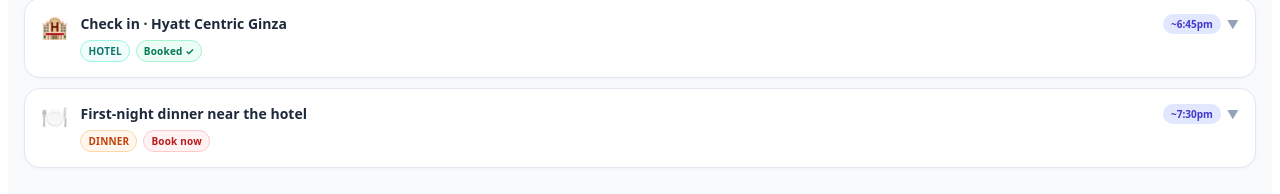
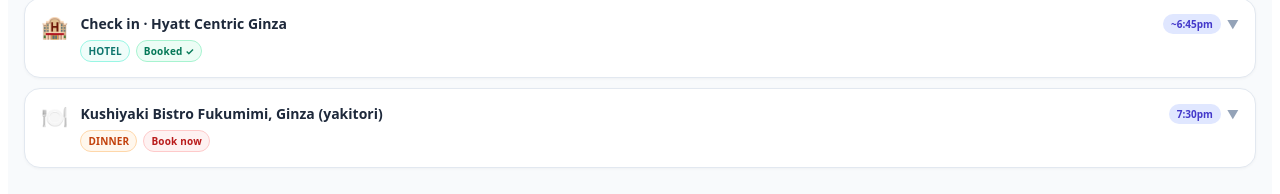
Before and after one commit to aaron-j-stephenson/japan-anniversary-itinerary, a React (Vite) app: page / in a window 1280 px wide. Shown: the part 718-912 px from the top of the page. Built offline with nearby package versions, Linux system fonts and the light colour scheme.

Commit message:
Pick Fukumimi for the first-night dinner and Furutoshi for Saturday breakfast
Co-Authored-By: Claude Opus 5.5 <noreply@anthropic.com>

```diff
--- a/src/JapanItinerary.jsx
+++ b/src/JapanItinerary.jsx
@@ -313,22 +313,22 @@ const BUDGET_CATEGORIES=[
     "totalLabel": null,
     "items": [
       {
-        "name": "Fri: first-night dinner near the hotel (×2)",
-        "cost": 80,
-        "range": [
-          50,
-          100
-        ],
-        "detail": "Allowance for one of the Ginza picks in the restaurant guide: Shiseido Parlour or Kushi no Bo about ¥12,000–13,500 for two, NAMIKI667’s web course about ¥15,000 with drinks, Restaurant Azuma about ¥8,000–9,500."
-      },
-      {
-        "name": "Sat: Ginza Choshoku Lab breakfast buffet (×2)",
-        "cost": 39.6,
-        "range": [
-          39.6,
-          39.6
-        ],
-        "detail": "¥2,970 each (¥5,940 for two), about $40 at ¥150/$1. Book the 7:00 seating on Tabelog."
+        "name": "Fri: Kushiyaki Bistro Fukumimi yakitori (×2)",
+        "cost": 60,
+        "range": [
+          55,
+          67
+        ],
+        "detail": "Skewers à la carte or the ¥3,850-per-person set, plus a drink each: about ¥8,000–10,000 for two."
+      },
+      {
+        "name": "Sat: Furutoshi hotel breakfast (×2)",
+        "cost": 37.33,
+        "range": [
+          37.33,
+          40
+        ],
+        "detail": "About ¥2,800 each (¥5,600 for two), walk-in."
       },
       {
         "name": "Sat: Nakamise street snacks (×2)",
@@ -694,23 +694,12 @@ const PLAN_DATA=[
     "items": [
       {
         "id": "b13",
-        "text": "First-night dinner near the hotel — Fri Oct 23, about 7:30pm",
-        "detail": "Pick one in the restaurant guide (Fri · Arrival dinner): Shiseido Parlour, Kushi no Bo, NAMIKI667, Tori Baka or Restaurant Azuma, and book it online. Then cancel KABEAT on TableCheck (no fee).",
-        "links": [
-          {
-            "label": "Restaurant guide",
-            "url": "?view=restaurants&day=Fri"
-          }
-        ]
-      },
-      {
-        "id": "b14",
-        "text": "Ginza Choshoku Lab — Sat Oct 24, 7:00am breakfast",
-        "detail": "Book the 7:00 seating for 2 on Tabelog. ¥2,970 each. Walk-in backup: St. Marc Café, Ginza Miyuki-dori (opens 7:00).",
+        "text": "Kushiyaki Bistro Fukumimi — Fri Oct 23, 7:30pm (book on Tabelog)",
+        "detail": "Yakitori, 5–6 minutes from the hotel. Choose \"Seat reservation\" for 2; free cancellation until 5:59am Oct 23 Japan time. Then cancel KABEAT on TableCheck (no fee).",
         "links": [
           {
             "label": "Book on Tabelog",
-            "url": "https://tabelog.com/en/tokyo/A1301/A130101/13259557/"
+            "url": "https://tabelog.com/en/tokyo/A1301/A130101/13307478/"
           }
         ]
       },
@@ -766,7 +755,7 @@ const PLAN_DATA=[
       {
         "id": "w1",
         "text": "No reservations needed for these",
-        "detail": "Nakamise stalls, Hokkaido Milk Bar, Rokurinsha, FamilyMart mornings, Gyukatsu Ichinisan, Tsukiji market, Gyozaro, I’m donut? and Marion Crepes, Uobei, Hoshino Coffee, the airport trains, and DisneySea lunch in the app."
+        "detail": "Furutoshi breakfast (Sat, arrive 7:00), Nakamise stalls, Hokkaido Milk Bar, Rokurinsha, FamilyMart mornings, Gyukatsu Ichinisan, Tsukiji market, Gyozaro, I’m donut? and Marion Crepes, Uobei, Hoshino Coffee, the airport trains, and DisneySea lunch in the app."
       },
       {
         "id": "b6",
--- a/src/RestaurantGuide.jsx
+++ b/src/RestaurantGuide.jsx
@@ -6,8 +6,8 @@ const DAYS = ["Fri", "Sat", "Sun", "Mon", "Tue", "Wed", "Thu"];
 const DATES = { Fri: "Oct 23", Sat: "Oct 24", Sun: "Oct 25", Mon: "Oct 26", Tue: "Oct 27", Wed: "Oct 28", Thu: "Oct 29" };
 // When each meal happens, from the Trip tab. Keyed by section id.
 const WHEN = {
-  0: "~7:30pm · walking distance from the hotel in Ginza",
-  16: "7:00am · 6-minute walk, before the Asakusa train",
+  0: "7:30pm · 5–6 minute walk from the hotel",
+  16: "7:00am · 5-minute walk, then the Ginza Line to Asakusa",
   2: "~9:30am · Asakusa, on the way out of the temple",
   3: "Noon · Solamachi, after the aquarium",
   4: "5:45pm · direct train from the go-karts",
--- a/src/itineraryData.js
+++ b/src/itineraryData.js
@@ -109,17 +109,22 @@ export const DAYS = [
         "tip": "Ask for a quiet room on a high floor, away from the construction nearby. Hotel breakfast (NAMIKI667) is ¥8,855 each, so the plan eats out each morning."
       },
       {
-        "time": "~7:30pm",
+        "time": "7:30pm",
         "kind": "dinner",
         "icon": "🍽️",
-        "title": "First-night dinner near the hotel",
+        "title": "Kushiyaki Bistro Fukumimi, Ginza (yakitori)",
         "status": "Book now",
-        "detail": "Pick one in the restaurant guide (Fri · Arrival dinner) and book it online for about 7:30: Shiseido Parlour (classic Ginza yoshoku, 5-minute walk), Kushi no Bo (kushiage, 2 minutes), NAMIKI667 (in the hotel), Tori Baka Ichidai (yakitori) or Restaurant Azuma (homey diner). KABEAT is still booked for 7:00 but is now a 20–25 minute subway ride away; cancel it on TableCheck (no fee) once the new booking is confirmed.",
-        "mapQuery": "Ginza 6-chome Namiki-dori Tokyo",
-        "food": "Allow ¥8,000–15,000 for two.",
+        "detail": "Yakitori (charcoal-grilled chicken skewers) in a warm room of wood booths and lantern light, in the basement of the Tobu Ginza Daiichi Building (Ginza 6-14-5, B1F), a 5–6 minute walk from the hotel. English menu with photos. Open until 11:15pm (last order 10:30). Book Fri Oct 23, 7:30pm, 2 people, \"Seat reservation\" on Tabelog: free cancellation until 5:59am on Oct 23 Japan time.",
+        "mapQuery": "Kushiyaki Bistro Fukumimi Ginza 6",
+        "food": "Order skewers à la carte, or their ¥3,850-per-person set (4 special skewers plus their popular dishes, 11 items), which you can order at the table. About ¥8,000–10,000 for two with a drink each.",
         "mealId": 0,
-        "bookUrl": "?view=restaurants&day=Fri",
-        "bookLabel": "Choose in the restaurant guide"
+        "bookUrl": "https://tabelog.com/en/tokyo/A1301/A130101/13307478/",
+        "bookLabel": "Book on Tabelog (Fri 7:30, 2 people)",
+        "tip": "Your booking lives in your Tabelog account (tabelog.com → My reservations). Once it is booked, cancel KABEAT on TableCheck (no fee).",
+        "steps": [
+          "Leave the hotel and walk about 5–6 minutes toward Showa-dori to the Tobu Ginza Daiichi Building (東武銀座第一ビル), Ginza 6-14-5 (open the map).",
+          "Go down to B1F and give your name for the 7:30 booking."
+        ]
       }
     ]
   },
@@ -137,15 +142,17 @@ export const DAYS = [
         "time": "7:00–7:35am",
         "kind": "breakfast",
         "icon": "🍳",
-        "title": "Ginza Choshoku Lab, breakfast buffet",
-        "detail": "A full breakfast buffet, Western and Japanese dishes with eggs, bread and coffee, on 2F of Hotel Musse Ginza Meitetsu (Ginza 7-12-9), about 6 minutes from the hotel. ¥2,970 each. Book the 7:00 seating on Tabelog; seatings are 50 minutes.",
-        "mapQuery": "Ginza Choshoku Lab Hotel Musse Ginza Meitetsu",
-        "food": "A full breakfast each, not just coffee or a pastry.",
-        "tip": "Walk-in backup if it is full: St. Marc Café, Ginza Miyuki-dori (opens 7:00), morning sets ¥390–920.",
+        "title": "Furutoshi, hotel breakfast (walk-in)",
+        "detail": "A beautiful hotel dining room on 2F of Solaria Nishitetsu Hotel Ginza (Ginza 4-9-2), about 5 minutes from your hotel. Weekend breakfast is a half-buffet with a main dish, plus their famous fruit sandwiches, about ¥2,800 each. Breakfast can’t be booked, so arrive right at 7:00 when it opens (Saturday breakfast 7:00–10:00).",
+        "mapQuery": "Furutoshi Solaria Nishitetsu Hotel Ginza",
+        "food": "A full breakfast each.",
+        "tip": "If there is a wait: Ginza Choshoku Lab (Hotel Musse Ginza Meitetsu 2F, Ginza 7-12-9) also opens at 7:00, or St. Marc Café on Miyuki-dori for a quick morning set.",
         "mealId": 16,
-        "status": "Book ahead",
-        "bookUrl": "https://tabelog.com/en/tokyo/A1301/A130101/13259557/",
-        "bookLabel": "Book 7:00 on Tabelog"
+        "status": "Walk-in",
+        "steps": [
+          "Walk about 5 minutes to Solaria Nishitetsu Hotel Ginza (ソラリア西鉄ホテル銀座), Ginza 4-9-2, near the Ginza 4-chome crossing (open the map).",
+          "Take the elevator to 2F, Furutoshi, and ask for breakfast for two."
+        ]
       },
       {
         "time": "7:40am",
@@ -158,7 +165,7 @@ export const DAYS = [
         "food": null,
         "tip": "Rule for every subway: before you tap in, check the sign over the gate or stairs shows the station you are heading toward. If you went through the wrong gate, ask the staff window to cancel your entry.",
         "steps": [
-          "From breakfast, walk about 6 minutes to Ginza Station and go down any entrance with the orange \"G\" (Ginza Line) sign. (From the hotel: Exit B6, about 3 minutes.)",
+          "From Furutoshi, walk about 3 minutes back to the Ginza 4-chome crossing and go down any Ginza Station entrance with the orange \"G\" (Ginza Line) sign.",
           "Tap in and go to Platform 2, \"for Asakusa\" (浅草). Every train on it goes to Asakusa.",
           "Ride 10 stops (about 17 minutes) to Asakusa, the last stop.",
           "Follow the signs for \"Kaminarimon\" and go up Exit 1.",
@@ -1160,7 +1167,7 @@ export const DAY_TRANSIT = {
     "mapQuery": "Higashi-ginza Station Exit A1"
   },
   "2": {
-    "leaveBy": "Breakfast 7:00; train about 7:40am",
+    "leaveBy": "Breakfast 7:00 at Furutoshi; train about 7:40am",
     "from": "Ginza Station, Platform 2",
     "to": "Asakusa (last stop)",
     "route": "Ginza Line \"for Asakusa\", 10 stops",
```
Also changed, not shown: src/restaurantGuideData.js.
